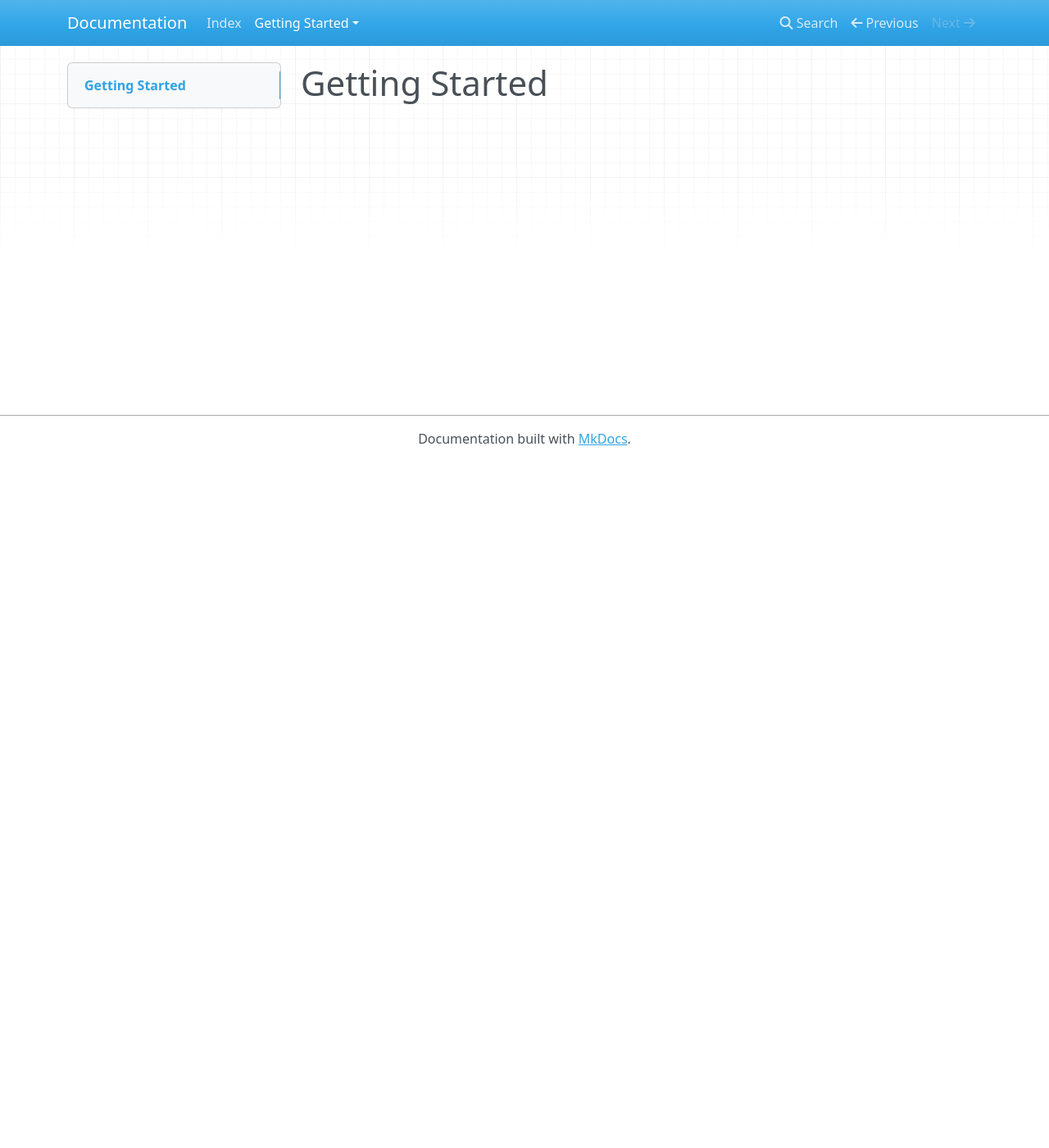
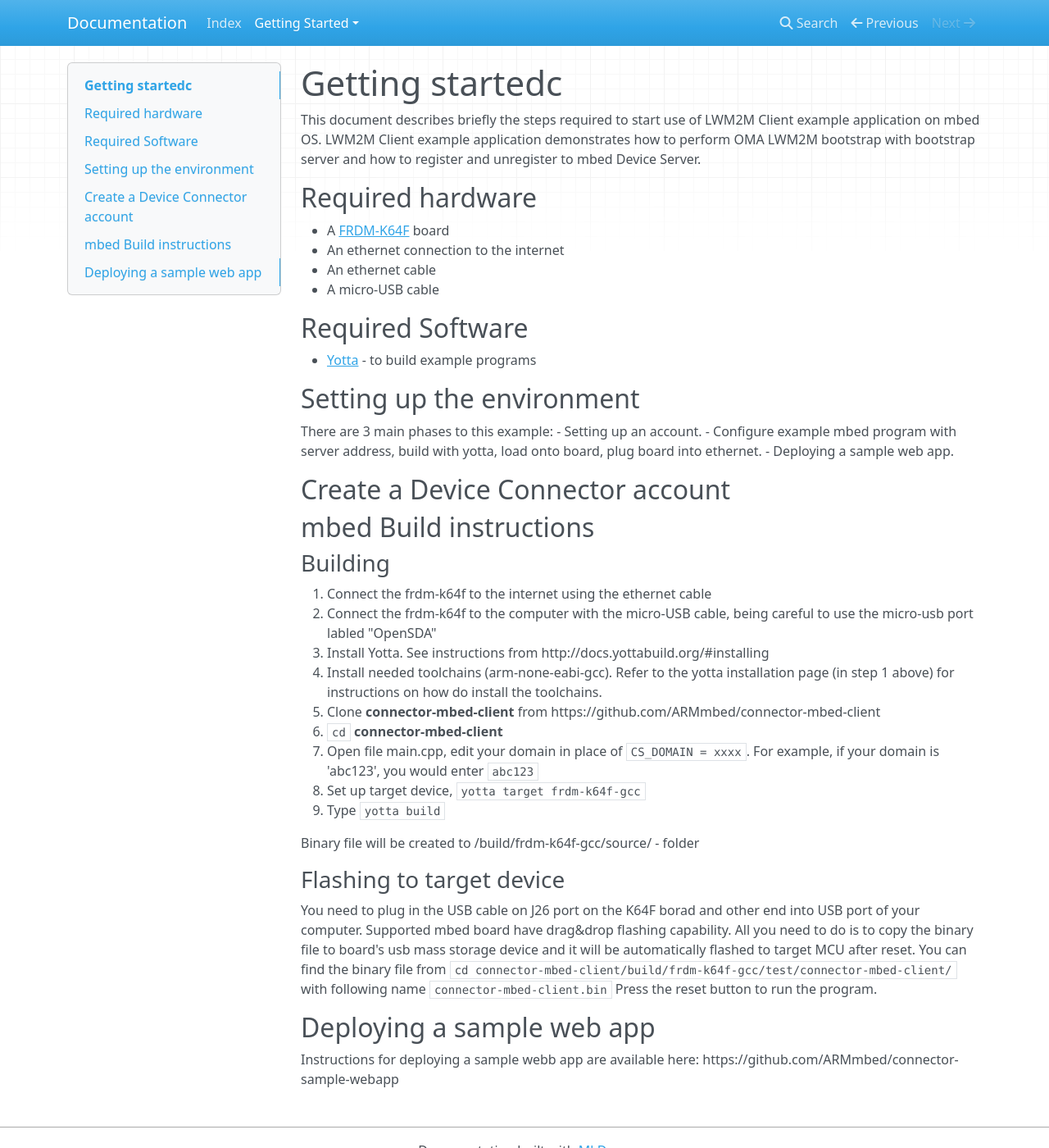
Before and after one commit to rainierwolfcastle/docs, an MkDocs documentation site: the page built from Docs/GettingStarted/Intro.md, in a window 1280 px wide and 1400 px high. Shown: the whole window at 82% size. Built offline with MkDocs 1.6.1, drawn with Linux system fonts in a browser that asks for light colours; nearby versions of some CDN libraries; old or Windows-style settings are respelled for this version of MkDocs.

Commit message:
Update Intro.md

```diff
--- a/Docs/GettingStarted/Intro.md
+++ b/Docs/GettingStarted/Intro.md
@@ -1 +1,51 @@
-# Getting Started
+# Getting startedc
+
+This document describes briefly the steps required to start use of LWM2M Client example application on mbed OS. LWM2M Client example application demonstrates how to perform OMA LWM2M bootstrap with bootstrap server and how to register and unregister to mbed Device Server.
+
+## Required hardware
+
+* A [FRDM-K64F](http://developer.mbed.org/platforms/frdm-k64f/) board
+* An ethernet connection to the internet
+* An ethernet cable
+* A micro-USB cable
+
+## Required Software
+
+* [Yotta](http://docs.yottabuild.org/#installing) - to build example programs
+
+## Setting up the environment
+
+There are 3 main phases to this example:
+- Setting up an account.
+- Configure example mbed program with server address, build with yotta, load onto board, plug board into ethernet.
+- Deploying a sample web app.
+
+## Create a Device Connector account
+
+## mbed Build instructions
+
+### Building
+
+1. Connect the frdm-k64f to the internet using the ethernet cable
+2. Connect the frdm-k64f to the computer with the micro-USB cable, being careful to use the micro-usb port labled "OpenSDA"
+3. Install Yotta. See instructions from http://docs.yottabuild.org/#installing
+4. Install needed toolchains (arm-none-eabi-gcc). Refer to the yotta installation page (in step 1 above) for instructions on how do install the toolchains.
+5. Clone **connector-mbed-client** from https://github.com/ARMmbed/connector-mbed-client
+6. `cd ` **connector-mbed-client**
+7. Open file main.cpp, edit your domain in place of `CS_DOMAIN = xxxx`. For example, if your domain is 'abc123', you would enter `abc123`
+8. Set up target device, `yotta target frdm-k64f-gcc`
+9. Type `yotta build`
+
+Binary file will be created to /build/frdm-k64f-gcc/source/ - folder
+
+### Flashing to target device
+
+You need to plug in the USB cable on J26 port on the K64F borad and other end into  USB port of your computer.
+Supported mbed board have drag&drop flashing capability. All you need to do is to copy the binary file to
+board's usb mass storage device and it will be automatically flashed to target MCU after reset.
+You can find the binary file from `cd connector-mbed-client/build/frdm-k64f-gcc/test/connector-mbed-client/` with following name `connector-mbed-client.bin`
+Press the reset button to run the program.
+
+## Deploying a sample web app
+
+Instructions for deploying a sample webb app are available here: https://github.com/ARMmbed/connector-sample-webapp
```
